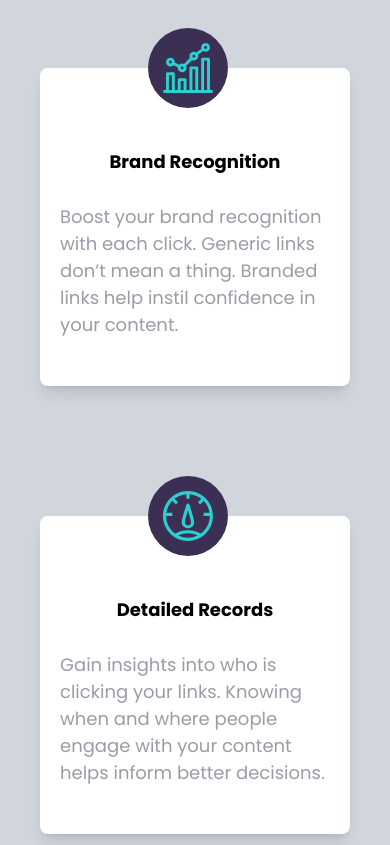
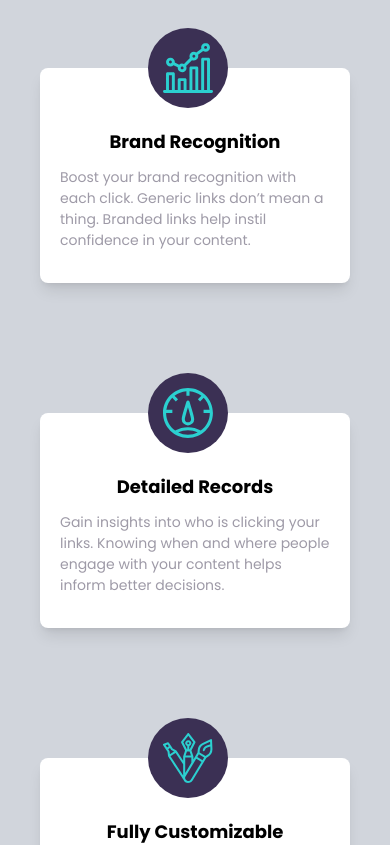
Before and after one commit to YounQsheyex/shortly, a React (Vite) app: page / in a window 390 px wide. Shown: the part 1440-2285 px from the top of the page. Built offline with nearby package versions, Linux system fonts and the light colour scheme.

Commit message:
feat:update responsiveness

```diff
--- a/src/components/HeroDown.jsx
+++ b/src/components/HeroDown.jsx
@@ -160,13 +160,13 @@ const HeroDown = () => {
             statistics dashboard.
           </p>
         </div>
-        <div className="mt-20 flex flex-col lg:flex lg:flex-row gap-20 lg:gap-5 relative mb-40 lg:mb-30">
+        <div className="lg:h-[300px] mt-20 flex flex-col lg:flex lg:flex-row gap-20 lg:gap-5 relative mb-40 lg:mb-30">
           <div className="lg:bg-[hsl(180,66%,49%)] lg:h-2 lg:w-full lg:absolute  lg:top-[50%]"></div>
           {statistics.map((items, index) => {
             return (
               <div
                 key={index}
-                className={`bg-white rounded-lg shadow-lg p-5 w-full lg:w-[500px] relative `}
+                className={`bg-white rounded-lg shadow-lg p-5 w-full lg:w-[350px] lg:h-[200px] relative `}
                 style={{ transform: `translateY(${index * 50}px)` }}
               >
                 <div className="flex items-center justify-center rounded-full w-[80px] h-[80px]  bg-[hsl(257,27%,26%)] mb-2 absolute -top-10 left-27 lg:left-5">
@@ -176,13 +176,13 @@ const HeroDown = () => {
                     className="object-contain w-[50px] h-[50px] relative"
                   />
                 </div>
-                <div className="w-full lg:w-[200px] mt-15">
+                <div className="w-full lg:w-[200px] mt-10">
                   <h1 className="font-[700] text-[18px] text-center lg:text-start relative">
                     {items.title}
                   </h1>
                 </div>
-                <div className="w-full lg:w-[330px] my-7">
-                  <p className="text-[18px] text-[hsl(257,7%,63%)]">
+                <div className="w-full lg:w-full  my-3">
+                  <p className="text-[14px] text-[hsl(257,7%,63%)]">
                     {items.description}
                   </p>
                 </div>
```
